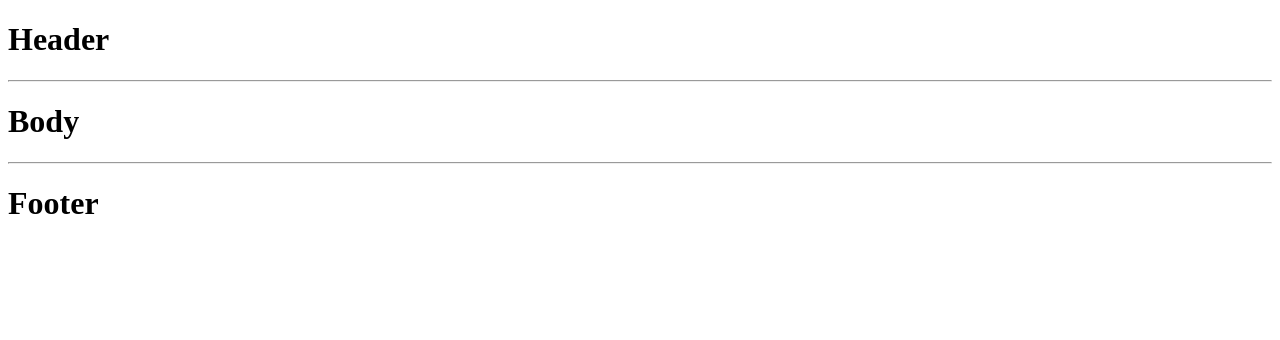
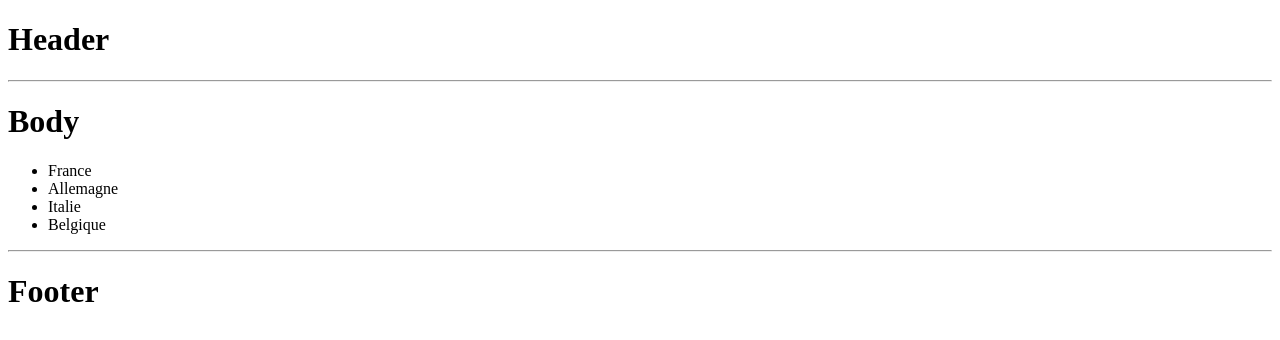
Before and after one commit to jlg-formation/fan_20161012, a website: page app/index.html in a window 1280 px wide. Drawn offline with nearby package versions, Linux system fonts and the light colour scheme.

Commit message:
ng-repeat

```diff
--- a/app/app.js
+++ b/app/app.js
@@ -2,6 +2,16 @@
 	'use strict';
 
 	var app = angular.module('myApp', []);
+
+	app.run(['$rootScope', function($rootScope) {
+
+		$rootScope.countries = [
+			'France',
+			'Allemagne',
+			'Italie',
+			'Belgique'
+		];
+	}]);
 
 	app.directive('ndHeader', function() {
 		return {
--- a/app/tmpl/my_body.html
+++ b/app/tmpl/my_body.html
@@ -1 +1,5 @@
 <h1>Body</h1>
+
+<ul>
+	<li ng-repeat="country in countries">{{country}}</li>
+</ul>
```
